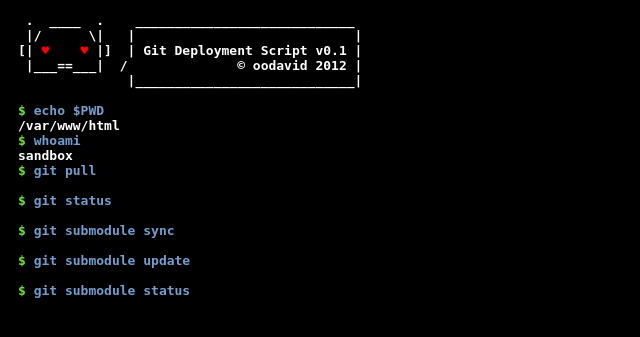
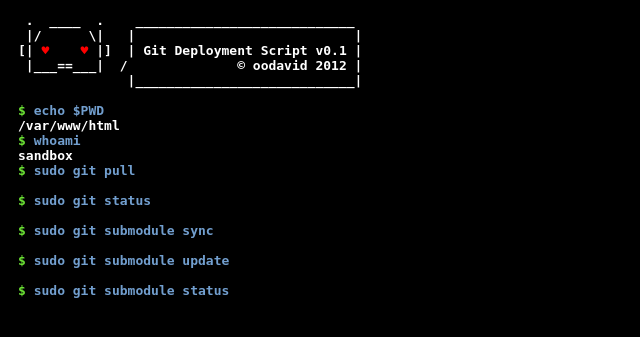
Before and after one commit to larryyueli/slidechat, a PHP site: page /bitbucket-deploy.php in a window 1280 px wide. Shown: the top 337 px of the page, without its empty margins (0-640 px from the left). Run offline with PHP 8.4, Linux system fonts and the light colour scheme.

Commit message:
bitbucket-deploy.php edited online with Bitbucket

```diff
--- a/bitbucket-deploy.php
+++ b/bitbucket-deploy.php
@@ -11,11 +11,11 @@
 	$commands = array(
 		'echo $PWD',
 		'whoami',
-		'git pull',
-		'git status',
-		'git submodule sync',
-		'git submodule update',
-		'git submodule status',
+		'sudo git pull',
+		'sudo git status',
+		'sudo git submodule sync',
+		'sudo git submodule update',
+		'sudo git submodule status',
 	);
 
 	// Run the commands for output
```
